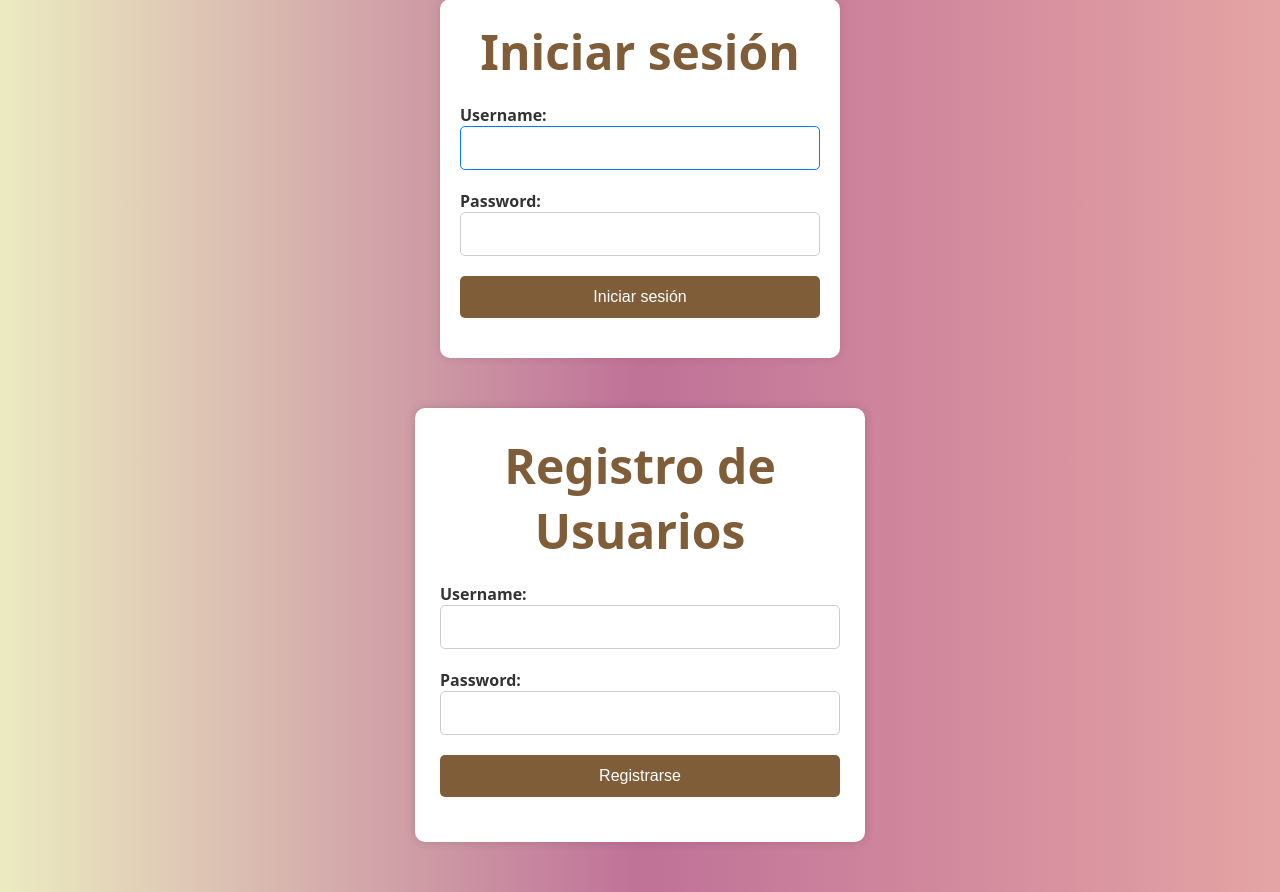
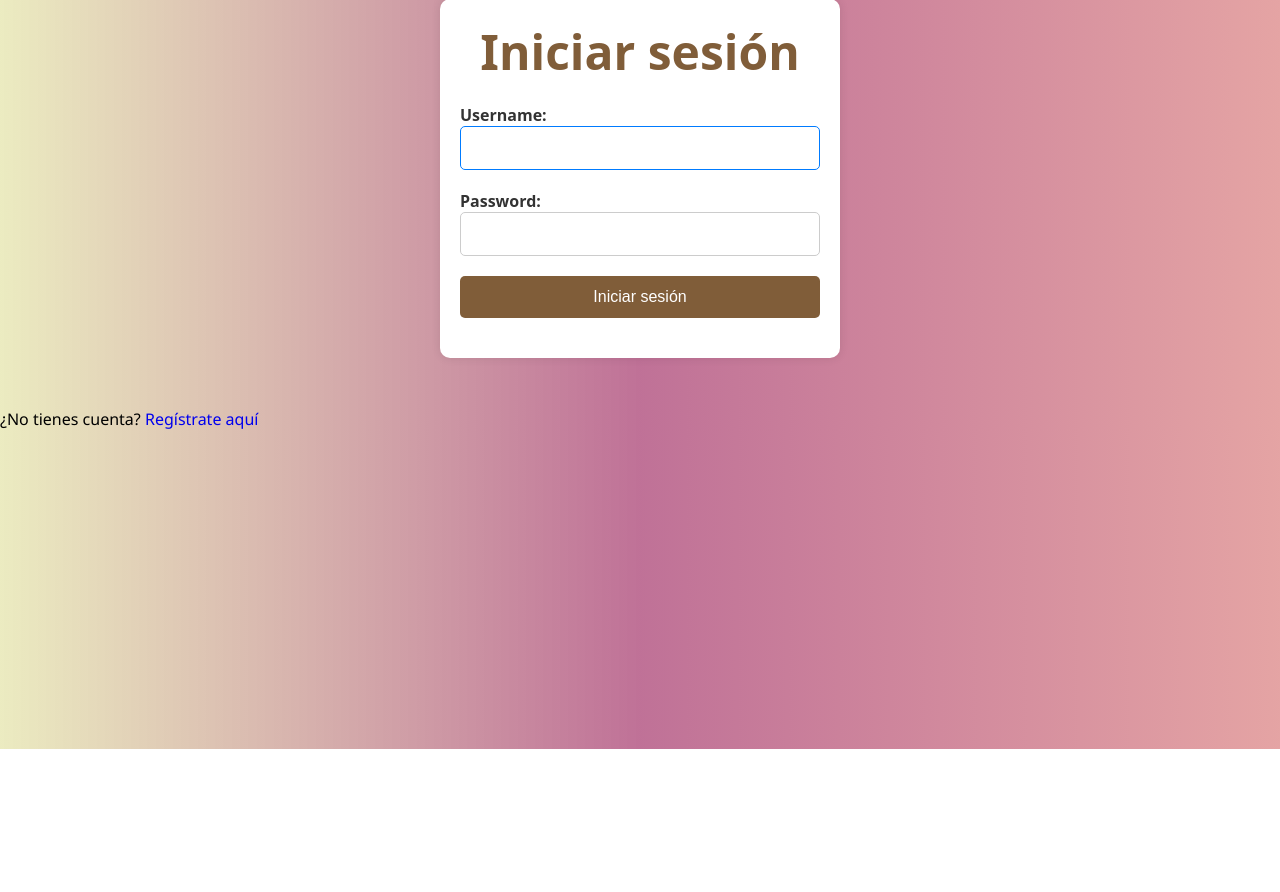
Before and after one commit to Angel-1011/crud_peliculasacp, a Django app: page /peliculas/login/ in a window 1280 px wide. Shown: the part 51-943 px from the top of the page. After the commit the page ends 800 px from the top, so only its background shows below. Run offline with Django 5.2, Linux system fonts and the light colour scheme; some web fonts are replaced.

Commit message:
Primer commit

```diff
--- a/peliculas/templates/registration/login.html
+++ b/peliculas/templates/registration/login.html
@@ -16,12 +16,7 @@
         {{ form.as_p }}
         <button type="submit">Iniciar sesión</button>
     </form>
-    <form class="register-form" method="post">
-        {% csrf_token %}
-        <h2>Registro de Usuarios</h2>
-        {{ form.as_p }}
-        <button type="submit">Registrarse</button>
-    </form>
+    <p>¿No tienes cuenta? <a href="{% url 'registro' %}" class="btn-register">Regístrate aquí</a></p>
 </body>
 </html>
 
```
Also changed, not shown: peliculas/static/peliculas/js/script.js (+7 -6 lines).
